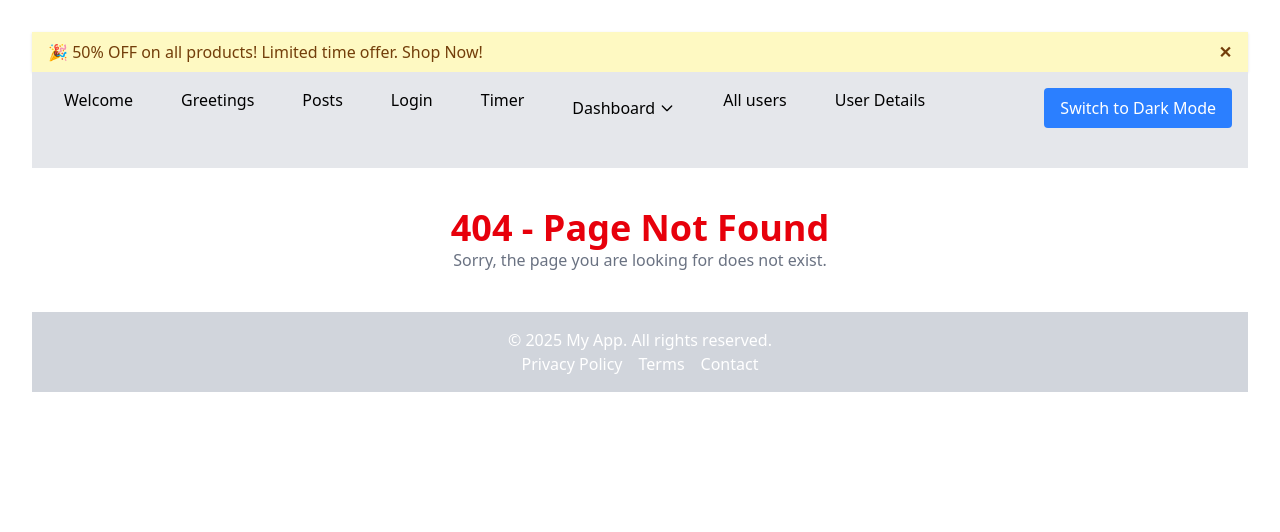
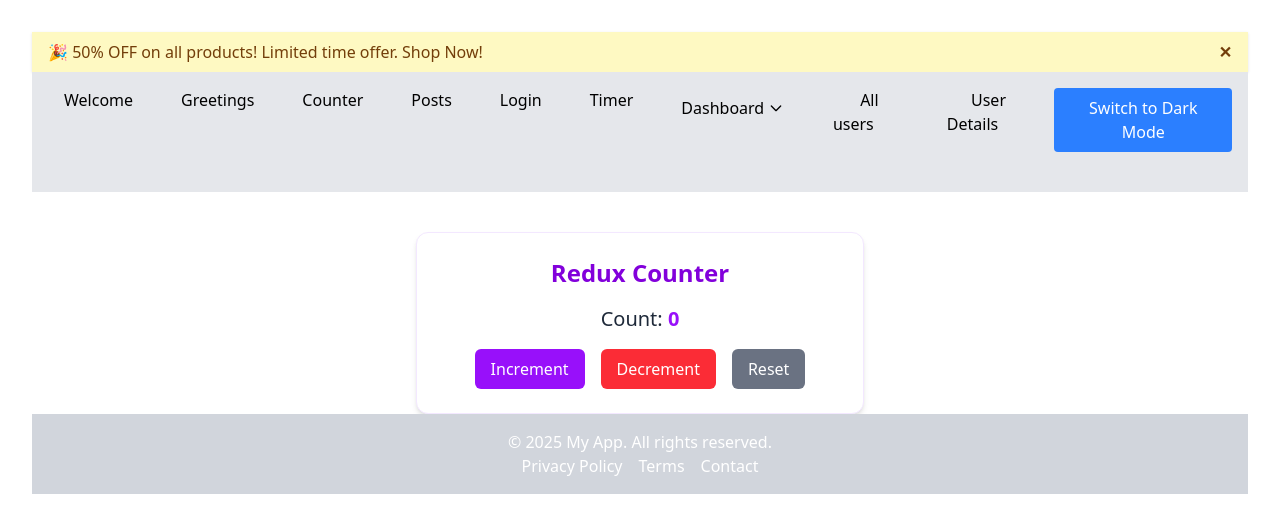
Before and after one commit to wahidKhan74/courser-3-products-hub, a React (Vite) app: page /counter in a window 1280 px wide. Shown: the top 532 px of the page. Built offline with nearby package versions, Linux system fonts and the light colour scheme.

Commit message:
Added redux for state management

```diff
--- a/package.json
+++ b/package.json
@@ -14,7 +14,9 @@
     "framer-motion": "^12.23.6",
     "react": "^19.1.0",
     "react-dom": "^19.1.0",
+    "react-redux": "^9.2.0",
     "react-router-dom": "^7.7.0",
+    "redux": "^5.0.1",
     "tailwindcss": "^4.1.11"
   },
   "devDependencies": {
--- a/src/App.jsx
+++ b/src/App.jsx
@@ -4,7 +4,8 @@ import Header from './component/Header'
 import Footer from './component/Footer'
 import Navbar from './component/Navbar'
 import { ThemeProvider } from './component/ThemeContext';
-
+import store from './store';
+import { Provider } from 'react-redux'
 
 function App() {
   const [isloggedIn, setIsLoggedIn] = useState(true);
@@ -13,11 +14,13 @@ function App() {
   return (
     <>
      {/* step: Wrapping the application with ThemeProvider to provide theme context */}
-     <ThemeProvider>
-        <Header />
-        <Navbar />
-        <Footer />
-      </ThemeProvider>
+     <Provider store={store}>
+        <ThemeProvider >
+            <Header />
+            <Navbar />
+            <Footer />
+          </ThemeProvider>
+      </Provider>
     </>
   );
 }
--- a/src/component/Navbar.jsx
+++ b/src/component/Navbar.jsx
@@ -17,9 +17,7 @@ import { AnimatePresence } from 'framer-motion';
 import { useContext, useState } from 'react'
 import Welcome from './welcome/Welcome';
 import Greetings from './Greetings';
-import Counter from './counter/Counter';
 import Dashboard from './Dashboard';
-import BasicForm from './forms/BasicForm';
 import LoginForm from './forms/LoginForm';
 import Timer from './Timer';
 import DashboardHome from './DashboardHome';
@@ -29,8 +27,9 @@ import UserDetails from './UserDetails';
 import NotFound from './NotFound';
 import PrivateRoute from './PrivateRoute';
 import { TheamContext } from './ThemeContext';
-import ReCounter from './counter/ReCounter';
+import {useDispatch, useSelector} from 'react-redux';
 import PostDetails from './PostDetails';
+import ReduxCounter from './counter/ReduxCounter';
 
 const Navbar = () => {
 
@@ -43,9 +42,24 @@ const Navbar = () => {
     //step4:  Access the theme context
     const { theme , toggleTheme } = useContext(TheamContext);
 
+    // step4 : Get data store with count
+    const count = useSelector((state) => state.count);
+    // step5: Get dispatch function to dispatch actions
+    const dispatch = useDispatch();
+
+    // step6: Define action creators
+    const increment = () => dispatch({ type: 'INCREMENT' });
+    const decrement = () => dispatch({ type: 'DECREMENT' });
+    const reset = () => dispatch({ type: 'RESET_COUNTER' });
+
     const routes = [
         { path: '/home', name: "Welcome", element: <Welcome name={name} age={age} /> },
         { path: '/greetings', name: "Greetings", element: <Greetings name={name} age={age} /> },
+        // step7: Define routes
+        {
+            path: '/counter', name: "Counter",
+            element: <ReduxCounter  count={count} increment={increment} decrement={decrement} reset={reset}/>
+        },
         // { path: '/counter', name: "Counter", element: <Counter /> },
         // { path: '/re-counter', name: "Re Counter", element: <ReCounter /> },
         // { path: '/basic', name: "Basic", element: <BasicForm /> },
--- /dev/null
+++ b/src/component/counter/ReduxCounter.jsx
@@ -0,0 +1,26 @@
+// create counter with reduct store
+
+function ReduxCounter({ count, increment, decrement, reset }) {
+    return (
+        <div className="max-w-md mx-auto mt-10 p-6 bg-white rounded-xl shadow-md text-center space-y-4 border border-purple-100">
+            <h1 className="text-2xl font-bold text-purple-700">Redux Counter</h1>
+            <p className="text-xl text-gray-800">
+                Count: <span className="font-semibold text-purple-600">{count}</span>
+            </p>
+            <div className="flex justify-center gap-4">
+                <button onClick={increment} className="bg-purple-600 text-white px-4 py-2 rounded-md hover:bg-purple-700 transition">
+                    Increment
+                </button>
+                <button onClick={decrement} className="bg-red-500 text-white px-4 py-2 rounded-md hover:bg-red-600 transition" >
+                    Decrement
+                </button>
+                <button onClick={reset} className="bg-gray-500 text-white px-4 py-2 rounded-md hover:bg-gray-600 transition">
+                    Reset
+                </button>
+            </div>
+        </div>
+    );
+
+}
+
+export default ReduxCounter;
--- /dev/null
+++ b/src/store.js
@@ -0,0 +1,28 @@
+// create a Redux store
+import { createStore } from 'redux';
+
+//step 1: initial state
+const initialState = {
+    count: 0, // count of counter
+    products: [] // list of products
+};
+
+//step2: reducer function
+// A function that returns new state based on current state and action
+function reducer(state = initialState, action) {
+    switch (action.type) {
+        case 'INCREMENT':
+            return {...state, count: state.count + 1 };
+        case 'DECREMENT':
+            return {...state, count: state.count - 1 };
+        case 'RESET_COUNTER':
+            return {...state, count: 0 };
+        default:
+            return state;
+    }
+}
+
+//step 3: create store
+const store = createStore(reducer);
+
+export default store;
```
Also changed, not shown: 1 other file (tests, documents, lock files or other folders).
